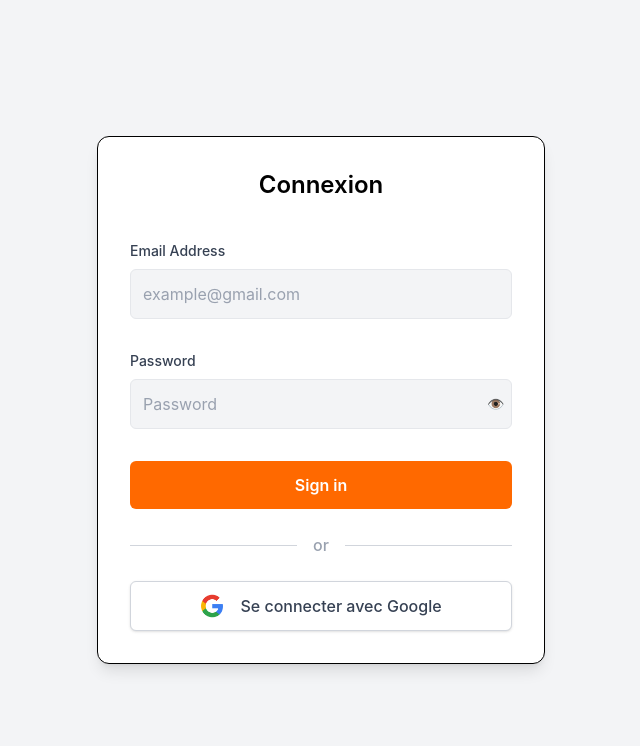
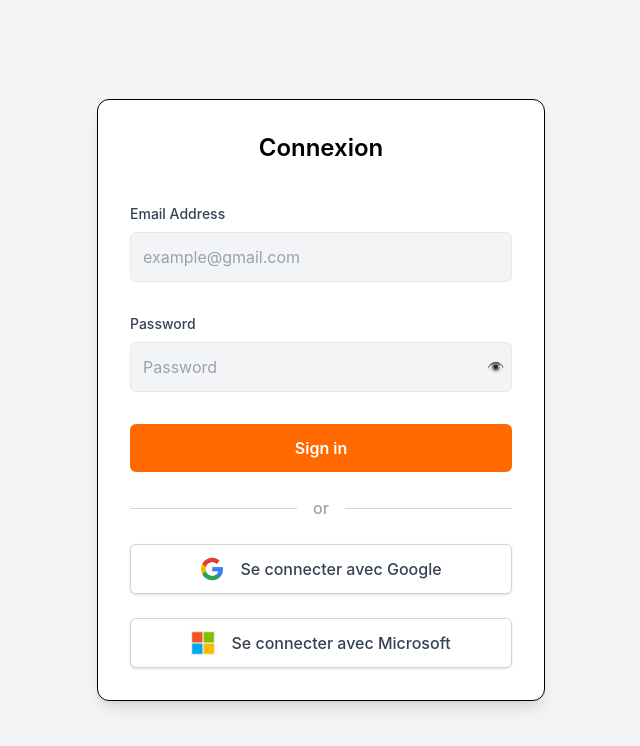
Before and after one commit to KONSTRUKT-EIP/FRONTEND-KONSTRUKT, a React (Vite) app: page / in a window 1280 px wide. Shown: the top 746 px of the page, without its empty margins (319-959 px from the left). Built offline with nearby package versions, Linux system fonts and the light colour scheme.

Commit message:
feat: new button for connection with Microsoft

```diff
--- a/src/Components/Login/Login.tsx
+++ b/src/Components/Login/Login.tsx
@@ -68,6 +68,13 @@ const Login: React.FC = () => {
           <img src='../../assets/google.png' alt="Google" className="w-6 h-6" />
           <span className="ml-2 text-gray-700 font-medium">Se connecter avec Google</span>
         </button>
+        <button
+          type="button"
+          className="w-full flex items-center justify-center gap-2 p-3 mt-0 bg-white border border-gray-300 rounded-md shadow-sm hover:bg-gray-100 transition"
+        >
+          <img src='../../assets/microsoft.png' alt="Microsoft" className="w-6 h-6" />
+          <span className="ml-2 text-gray-700 font-medium">Se connecter avec Microsoft</span>
+        </button>
       </form>
     </div>
   );
```
Also changed, not shown: assets/microsoft.png (added).
